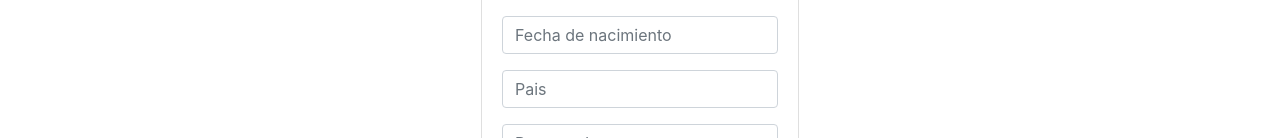
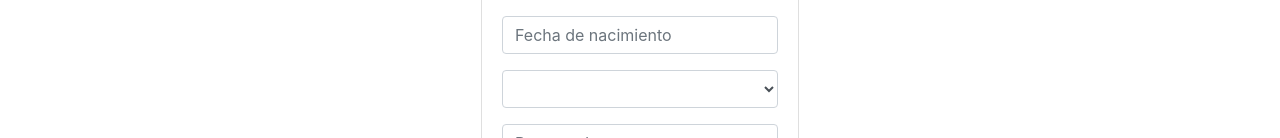
Before and after one commit to mariotun/MIA_Proyecto2, an Angular app in the folder Frontend/: page /signup in a window 1280 px wide. Shown: the part 662-800 px from the top of the page. Built offline with nearby package versions, Linux system fonts and the light colour scheme.

Commit message:
otros ajustes

```diff
--- a/Frontend/src/app/componentes/signup/signup.component.html
+++ b/Frontend/src/app/componentes/signup/signup.component.html
@@ -45,9 +45,37 @@
                     <div class="form-group">
                         <input type="text" [(ngModel)]="user.nacimientou" name="fechanacimiento" class="form-control" placeholder="Fecha de nacimiento" required autofocus>
                     </div>
+
+
                     <div class="form-group">
-                        <input type="text" [(ngModel)]="user.paisu" name="pais" class="form-control" placeholder="Pais" required autofocus>
-                    </div>
+                        <select class="form-control" type="text" [(ngModel)]="user.paisu" name="pais" required autofocus >
+                          <option> <input type="text" [(ngModel)]="user.paisu" name="pais" class="form-control" placeholder="Pais" required autofocus>Guatemala</option>
+                          <option> <input type="text" [(ngModel)]="user.paisu" name="pais2" class="form-control" placeholder="Pais" required autofocus>Canada</option>
+                          <option> <input type="text" [(ngModel)]="user.paisu" name="pais2" class="form-control" placeholder="Pais" required autofocus>Alaska</option>
+                          <option> <input type="text" [(ngModel)]="user.paisu" name="pais3" class="form-control" placeholder="Pais" required autofocus>EE.UU</option>
+                          <option> <input type="text" [(ngModel)]="user.paisu" name="pais4" class="form-control" placeholder="Pais" required autofocus>Mexico</option>
+                          <option> <input type="text" [(ngModel)]="user.paisu" name="pais5" class="form-control" placeholder="Pais" required autofocus>El Salvador</option>
+                          <option> <input type="text" [(ngModel)]="user.paisu" name="pais6" class="form-control" placeholder="Pais" required autofocus>Honduras</option>
+                          <option> <input type="text" [(ngModel)]="user.paisu" name="pais7" class="form-control" placeholder="Pais" required autofocus>Nicaragua</option>
+                          <option> <input type="text" [(ngModel)]="user.paisu" name="pais8" class="form-control" placeholder="Pais" required autofocus>Costa Rica</option>
+                          <option> <input type="text" [(ngModel)]="user.paisu" name="pais9" class="form-control" placeholder="Pais" required autofocus>Panama</option>
+                          <option> <input type="text" [(ngModel)]="user.paisu" name="pais10" class="form-control" placeholder="Pais" required autofocus>Colombia</option>
+                          <option> <input type="text" [(ngModel)]="user.paisu" name="pais11" class="form-control" placeholder="Pais" required autofocus>Venezuela</option>
+                          <option> <input type="text" [(ngModel)]="user.paisu" name="pais12" class="form-control" placeholder="Pais" required autofocus>Peru</option>
+                          <option> <input type="text" [(ngModel)]="user.paisu" name="pais13" class="form-control" placeholder="Pais" required autofocus>Bolivia</option>
+                          <option> <input type="text" [(ngModel)]="user.paisu" name="pais14" class="form-control" placeholder="Pais" required autofocus>Ecuador</option>
+                          <option> <input type="text" [(ngModel)]="user.paisu" name="pais15" class="form-control" placeholder="Pais" required autofocus>Brazil</option>
+                          <option> <input type="text" [(ngModel)]="user.paisu" name="pais16" class="form-control" placeholder="Pais" required autofocus>Guyana</option>
+                          <option> <input type="text" [(ngModel)]="user.paisu" name="pais17" class="form-control" placeholder="Pais" required autofocus>Surinam</option>
+                          <option> <input type="text" [(ngModel)]="user.paisu" name="pais18" class="form-control" placeholder="Pais" required autofocus>Guayana Francesa</option>
+                          <option> <input type="text" [(ngModel)]="user.paisu" name="pais19" class="form-control" placeholder="Pais" required autofocus>Paraguay</option>
+                          <option> <input type="text" [(ngModel)]="user.paisu" name="pais20" class="form-control" placeholder="Pais" required autofocus>Uruguay</option>
+                          <option> <input type="text" [(ngModel)]="user.paisu" name="pais21" class="form-control" placeholder="Pais" required autofocus>Chile</option>
+                          <option> <input type="text" [(ngModel)]="user.paisu" name="pais22" class="form-control" placeholder="Pais" required autofocus>Argentina</option>
+
+                        </select>
+                      </div>
+
                     <div class="form-group">
                         <input type="password" [(ngModel)]="user.passwordu" name="password" class="form-control" placeholder="Password" required autofocus>
                     </div>
```
Also changed, not shown: 1 other file (tests, documents, lock files or other folders).
